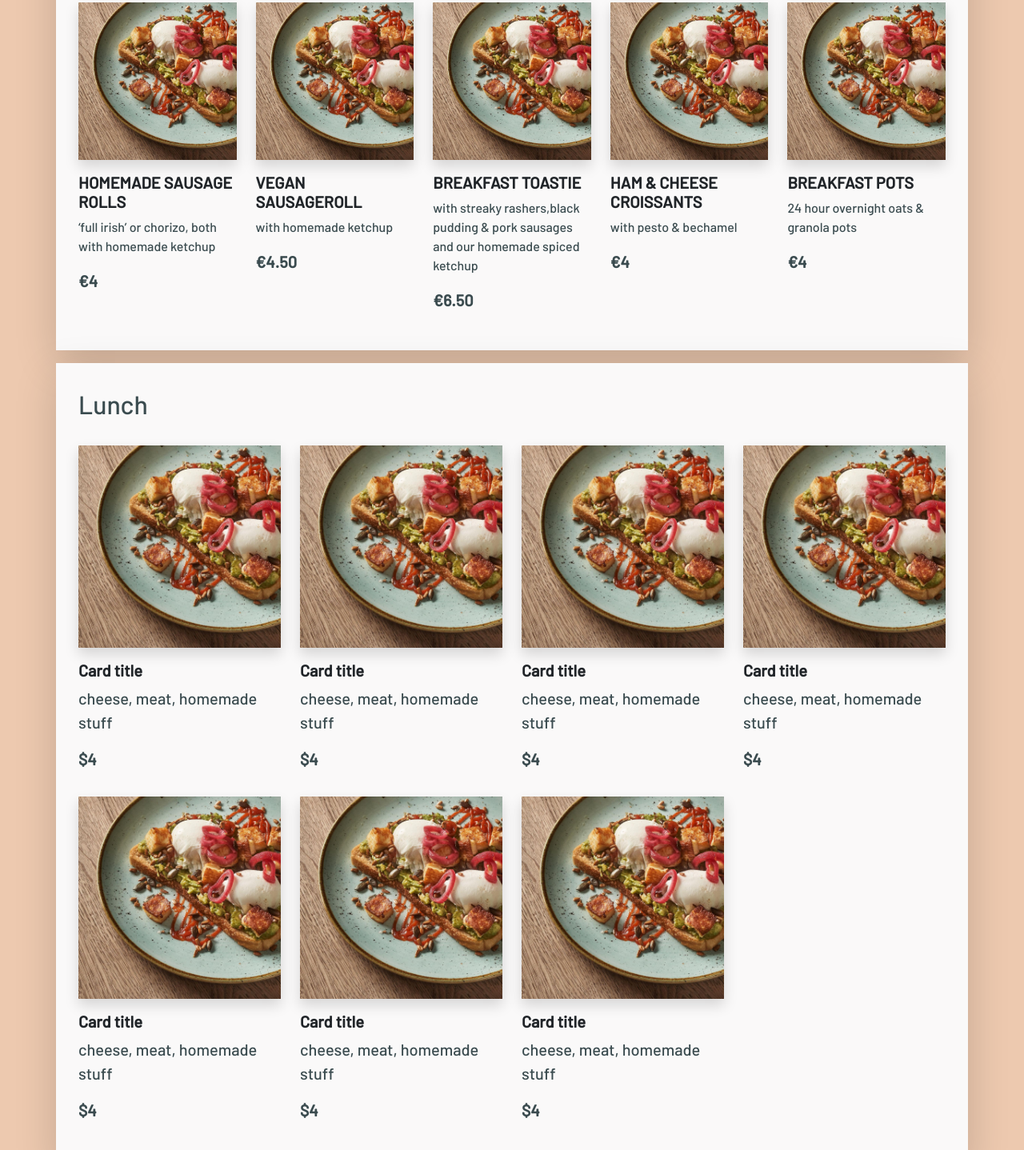
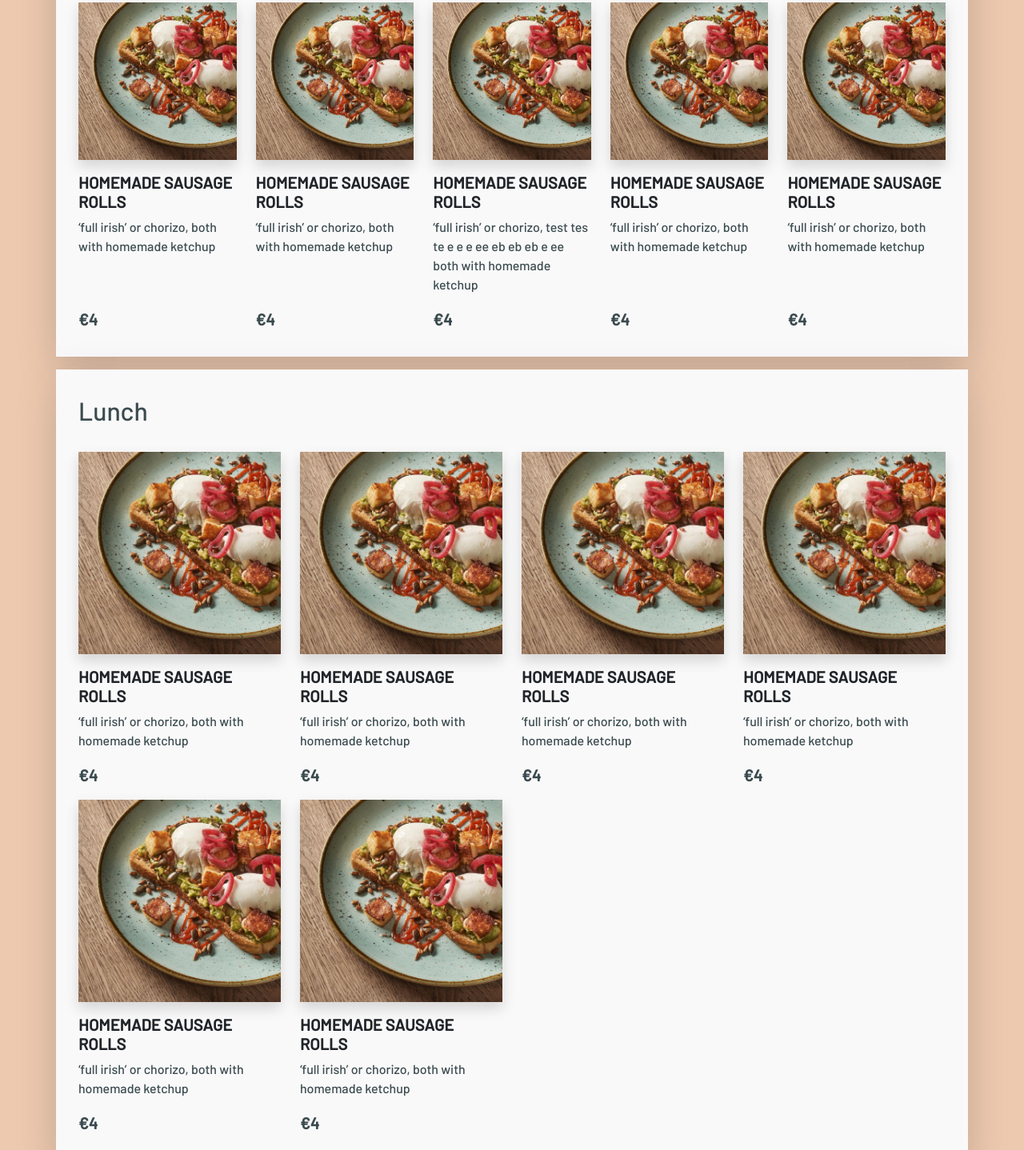
Before and after one commit to GrzegorzSad/GREENVILLE, a website: page index.html in a window 1280 px wide. Shown: the part 2428-3866 px from the top of the page at 80% size. Drawn offline with nearby package versions, Linux system fonts and the light colour scheme.

Commit message:
price now aligns to bottom of the menu thingy

```diff
--- a/index.html
+++ b/index.html
@@ -177,55 +177,66 @@
 						</div>
 						<div class="card-body">
 							<div class="row ">
-								<div class="col-xl col-lg-4 col-sm-6">
-									<div class="card border-0 bg-light mb-3">
+								<div class="col-xl col-lg-4 col-sm-6 d-flex flex-column justify-content-between mb-3 ">
+									<div class="border-0 bg-light mb-3">
 										<img src="images/6.jpg" class="shadow card-img-top " alt="...">
-										<div class="card-body px-0">
-											<h5 class="card-title fw-bold text-dark-dark">HOMEMADE SAUSAGE ROLLS</h5>
-											<p class="fs-6 text-lowercase card-text text-dark-dark">‘FULL IRISH’ OR CHORIZO, BOTH WITH HOMEMADE KETCHUP</p>
-											<p class="card-text fw-bold text-dark-dark">€4</p>
+										<div class="px-0 mt-3">
+											<h5 class="card-title fw-bold text-dark-dark">HOMEMADE SAUSAGE ROLLS
+											</h5>
+											<p class="fs-6 text-lowercase card-text text-dark-dark">‘FULL IRISH’
+												OR CHORIZO, BOTH WITH HOMEMADE KETCHUP</p>
 										</div>
-									</div>
+									</div class="align-items-end mb-3">
+									<p class=" card-text fw-bold text-dark-dark">€4</p>
 								</div>
-								<div class="col-xl col-lg-4 col-sm-6">
-									<div class="card border-0 bg-light mb-3">
+								<div class="col-xl col-lg-4 col-sm-6 d-flex flex-column justify-content-between mb-3 ">
+									<div class="border-0 bg-light mb-3">
 										<img src="images/6.jpg" class="shadow card-img-top " alt="...">
-										<div class="card-body px-0">
-											<h5 class="card-title fw-bold text-dark-dark">VEGAN SAUSAGEROLL</h5>
-											<p class=" fs-6 text-lowercase card-text text-dark-dark">WITH HOMEMADE KETCHUP</p>
-											<p class="card-text fw-bold text-dark-dark">€4.50</p>
+										<div class="px-0 mt-3">
+											<h5 class="card-title fw-bold text-dark-dark">HOMEMADE SAUSAGE ROLLS
+											</h5>
+											<p class="fs-6 text-lowercase card-text text-dark-dark">‘FULL IRISH’
+												OR CHORIZO, BOTH WITH HOMEMADE KETCHUP</p>
 										</div>
-									</div>
+									</div class="align-items-end mb-3">
+									<p class=" card-text fw-bold text-dark-dark">€4</p>
 								</div>
-								<div class="col-xl col-lg-4 col-sm-6">
-									<div class="card border-0 bg-light mb-3">
+								<div class="col-xl col-lg-4 col-sm-6 d-flex flex-column justify-content-between mb-3">
+									<div class="border-0 bg-light mb-3">
 										<img src="images/6.jpg" class="shadow card-img-top " alt="...">
-										<div class="card-body px-0">
-											<h5 class="card-title fw-bold text-dark-dark">BREAKFAST TOASTIE</h5>
-											<p class="fs-6 text-lowercase card-text text-dark-dark">WITH STREAKY RASHERS,BLACK PUDDING & PORK SAUSAGES AND OUR HOMEMADE SPICED KETCHUP</p>
-											<p class="card-text fw-bold text-dark-dark">€6.50</p>
+										<div class="px-0 mt-3">
+											<h5 class="card-title fw-bold text-dark-dark">HOMEMADE SAUSAGE ROLLS
+											</h5>
+											<p class="fs-6 text-lowercase card-text text-dark-dark">‘FULL IRISH’
+												OR CHORIZO, test tes te e e e ee eb eb eb e ee BOTH WITH
+												HOMEMADE KETCHUP</p>
 										</div>
-									</div>
+									</div class="align-items-end mb-3">
+									<p class=" card-text fw-bold text-dark-dark">€4</p>
 								</div>
-								<div class="col-xl col-lg-4 col-sm-6">
-									<div class="card border-0 bg-light mb-3">
+								<div class="col-xl col-lg-4 col-sm-6 d-flex flex-column justify-content-between mb-3 ">
+									<div class="border-0 bg-light mb-3">
 										<img src="images/6.jpg" class="shadow card-img-top " alt="...">
-										<div class="card-body px-0">
-											<h5 class="card-title fw-bold text-dark-dark">HAM & CHEESE CROISSANTS</h5>
-											<p class="fs-6 text-lowercase card-text text-dark-dark">WITH PESTO & BECHAMEL</p>
-											<p class="card-text fw-bold text-dark-dark">€4</p>
+										<div class="px-0 mt-3">
+											<h5 class="card-title fw-bold text-dark-dark">HOMEMADE SAUSAGE ROLLS
+											</h5>
+											<p class="fs-6 text-lowercase card-text text-dark-dark">‘FULL IRISH’
+												OR CHORIZO, BOTH WITH HOMEMADE KETCHUP</p>
 										</div>
-									</div>
+									</div class="align-items-end mb-3">
+									<p class=" card-text fw-bold text-dark-dark">€4</p>
 								</div>
-								<div class="col-xl col-lg-4 col-sm-6">
-									<div class="card border-0 bg-light mb-3">
+								<div class="col-xl col-lg-4 col-sm-6 d-flex flex-column justify-content-between mb-3">
+									<div class="border-0 bg-light mb-3">
 										<img src="images/6.jpg" class="shadow card-img-top " alt="...">
-										<div class="card-body px-0">
-											<h5 class="card-title fw-bold text-dark-dark">BREAKFAST POTS</h5>											</h5>
-											<p class="fs-6 text-lowercase card-text text-dark-dark">24 HOUR OVERNIGHT OATS & GRANOLA POTS</p>
-											<p class="card-text fw-bold text-dark-dark">€4</p>
+										<div class="px-0 mt-3">
+											<h5 class="card-title fw-bold text-dark-dark">HOMEMADE SAUSAGE ROLLS
+											</h5>
+											<p class="fs-6 text-lowercase card-text text-dark-dark">‘FULL IRISH’
+												OR CHORIZO, BOTH WITH HOMEMADE KETCHUP</p>
 										</div>
-									</div>
+									</div class="align-items-end mb-3">
+									<p class=" card-text fw-bold text-dark-dark">€4</p>
 								</div>
 
 							</div>
@@ -241,75 +252,77 @@
 						</div>
 						<div class="card-body">
 							<div class="row ">
-								<div class="col-xl-3 col-lg-4 col-sm-6">
-									<div class="card border-0 bg-light mb-3">
-										<img src="images/6.jpg" class=" shadow card-img-top" alt="...">
-										<div class="card-body px-0">
-											<h5 class="card-title fw-bold text-dark-dark">Card title</h5>
-											<p class="card-text text-dark-dark">cheese, meat, homemade stuff</p>
-											<p class="card-text fw-bold text-dark-dark">$4</p>
+								<div class="col-xl-3 col-lg-4 col-sm-6 d-flex flex-column justify-content-between mb-3 ">
+									<div class="border-0 bg-light mb-3">
+										<img src="images/6.jpg" class="shadow card-img-top " alt="...">
+										<div class="px-0 mt-3">
+											<h5 class="card-title fw-bold text-dark-dark">HOMEMADE SAUSAGE ROLLS
+											</h5>
+											<p class="fs-6 text-lowercase card-text text-dark-dark">‘FULL IRISH’
+												OR CHORIZO, BOTH WITH HOMEMADE KETCHUP</p>
 										</div>
-									</div>
+									</div class="align-items-end mb-3">
+									<p class=" card-text fw-bold text-dark-dark">€4</p>
 								</div>
-								<div class="col-xl-3 col-lg-4 col-sm-6">
-									<div class="card border-0 bg-light mb-3">
-										<img src="images/6.jpg" class="shadow card-img-top  " alt="...">
-										<div class="card-body px-0">
-											<h5 class="card-title fw-bold text-dark-dark">Card title</h5>
-											<p class="card-text text-dark-dark">cheese, meat, homemade stuff</p>
-											<p class="card-text fw-bold text-dark-dark">$4</p>
+								<div class="col-xl-3 col-lg-4 col-sm-6 d-flex flex-column justify-content-between mb-3 ">
+									<div class="border-0 bg-light mb-3">
+										<img src="images/6.jpg" class="shadow card-img-top " alt="...">
+										<div class="px-0 mt-3">
+											<h5 class="card-title fw-bold text-dark-dark">HOMEMADE SAUSAGE ROLLS
+											</h5>
+											<p class="fs-6 text-lowercase card-text text-dark-dark">‘FULL IRISH’
+												OR CHORIZO, BOTH WITH HOMEMADE KETCHUP</p>
 										</div>
-									</div>
+									</div class="align-items-end mb-3">
+									<p class=" card-text fw-bold text-dark-dark">€4</p>
 								</div>
-								<div class="col-xl-3 col-lg-4 col-sm-6">
-									<div class="card border-0 bg-light mb-3">
+								<div class="col-xl-3 col-lg-4 col-sm-6 d-flex flex-column justify-content-between mb-3">
+									<div class="border-0 bg-light mb-3">
 										<img src="images/6.jpg" class="shadow card-img-top " alt="...">
-										<div class="card-body px-0">
-											<h5 class="card-title fw-bold text-dark-dark">Card title</h5>
-											<p class="card-text text-dark-dark">cheese, meat, homemade stuff</p>
-											<p class="card-text fw-bold text-dark-dark">$4</p>
+										<div class="px-0 mt-3">
+											<h5 class="card-title fw-bold text-dark-dark">HOMEMADE SAUSAGE ROLLS
+											</h5>
+											<p class="fs-6 text-lowercase card-text text-dark-dark">‘FULL IRISH’
+												OR CHORIZO, BOTH WITH HOMEMADE KETCHUP</p>
 										</div>
-									</div>
+									</div class="align-items-end mb-3">
+									<p class=" card-text fw-bold text-dark-dark">€4</p>
 								</div>
-								<div class="col-xl-3 col-lg-4 col-sm-6">
-									<div class="card border-0 bg-light mb-3">
+								<div class="col-xl-3 col-lg-4 col-sm-6 d-flex flex-column justify-content-between mb-3 ">
+									<div class="border-0 bg-light mb-3">
 										<img src="images/6.jpg" class="shadow card-img-top " alt="...">
-										<div class="card-body px-0">
-											<h5 class="card-title fw-bold text-dark-dark">Card title</h5>
-											<p class="card-text text-dark-dark">cheese, meat, homemade stuff</p>
-											<p class="card-text fw-bold text-dark-dark">$4</p>
+										<div class="px-0 mt-3">
+											<h5 class="card-title fw-bold text-dark-dark">HOMEMADE SAUSAGE ROLLS
+											</h5>
+											<p class="fs-6 text-lowercase card-text text-dark-dark">‘FULL IRISH’
+												OR CHORIZO, BOTH WITH HOMEMADE KETCHUP</p>
 										</div>
-									</div>
+									</div class="align-items-end mb-3">
+									<p class=" card-text fw-bold text-dark-dark">€4</p>
 								</div>
-								<div class="col-xl-3 col-lg-4 col-sm-6">
-									<div class="card border-0 bg-light mb-3">
+								<div class="col-xl-3 col-lg-4 col-sm-6 d-flex flex-column justify-content-between mb-3">
+									<div class="border-0 bg-light mb-3">
 										<img src="images/6.jpg" class="shadow card-img-top " alt="...">
-										<div class="card-body px-0">
-											<h5 class="card-title fw-bold text-dark-dark">Card title</h5>
-											<p class="card-text text-dark-dark">cheese, meat, homemade stuff</p>
-											<p class="card-text fw-bold text-dark-dark">$4</p>
+										<div class="px-0 mt-3">
+											<h5 class="card-title fw-bold text-dark-dark">HOMEMADE SAUSAGE ROLLS
+											</h5>
+											<p class="fs-6 text-lowercase card-text text-dark-dark">‘FULL IRISH’
+												OR CHORIZO, BOTH WITH HOMEMADE KETCHUP</p>
 										</div>
-									</div>
+									</div class="align-items-end mb-3">
+									<p class=" card-text fw-bold text-dark-dark">€4</p>
 								</div>
-								<div class="col-xl-3 col-lg-4 col-sm-6">
-									<div class="card border-0 bg-light mb-3">
+								<div class="col-xl-3 col-lg-4 col-sm-6 d-flex flex-column justify-content-between mb-3 ">
+									<div class="border-0 bg-light mb-3">
 										<img src="images/6.jpg" class="shadow card-img-top " alt="...">
-										<div class="card-body px-0">
-											<h5 class="card-title fw-bold text-dark-dark">Card title</h5>
-											<p class="card-text text-dark-dark">cheese, meat, homemade stuff</p>
-											<p class="card-text fw-bold text-dark-dark">$4</p>
+										<div class="px-0 mt-3">
+											<h5 class="card-title fw-bold text-dark-dark">HOMEMADE SAUSAGE ROLLS
+											</h5>
+											<p class="fs-6 text-lowercase card-text text-dark-dark">‘FULL IRISH’
+												OR CHORIZO, BOTH WITH HOMEMADE KETCHUP</p>
 										</div>
-									</div>
-								</div>
-								<div class="col-xl-3 col-lg-4 col-sm-6">
-									<div class="card border-0 bg-light mb-3">
-										<img src="images/6.jpg" class="shadow card-img-top " alt="...">
-										<div class="card-body px-0">
-											<h5 class="card-title fw-bold text-dark-dark">Card title</h5>
-											<p class="card-text text-dark-dark">cheese, meat, homemade stuff</p>
-											<p class="card-text fw-bold text-dark-dark">$4</p>
-										</div>
-									</div>
+									</div class="align-items-end mb-3">
+									<p class=" card-text fw-bold text-dark-dark">€4</p>
 								</div>
 
 							</div>
```
